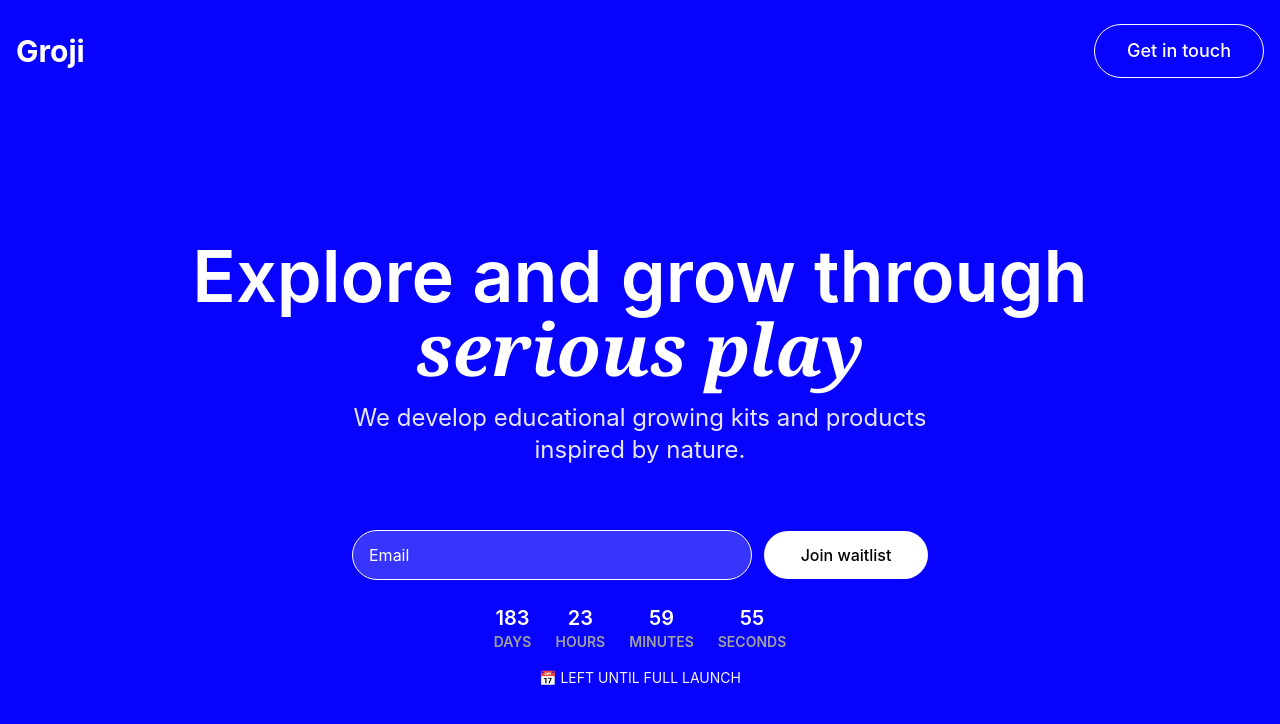
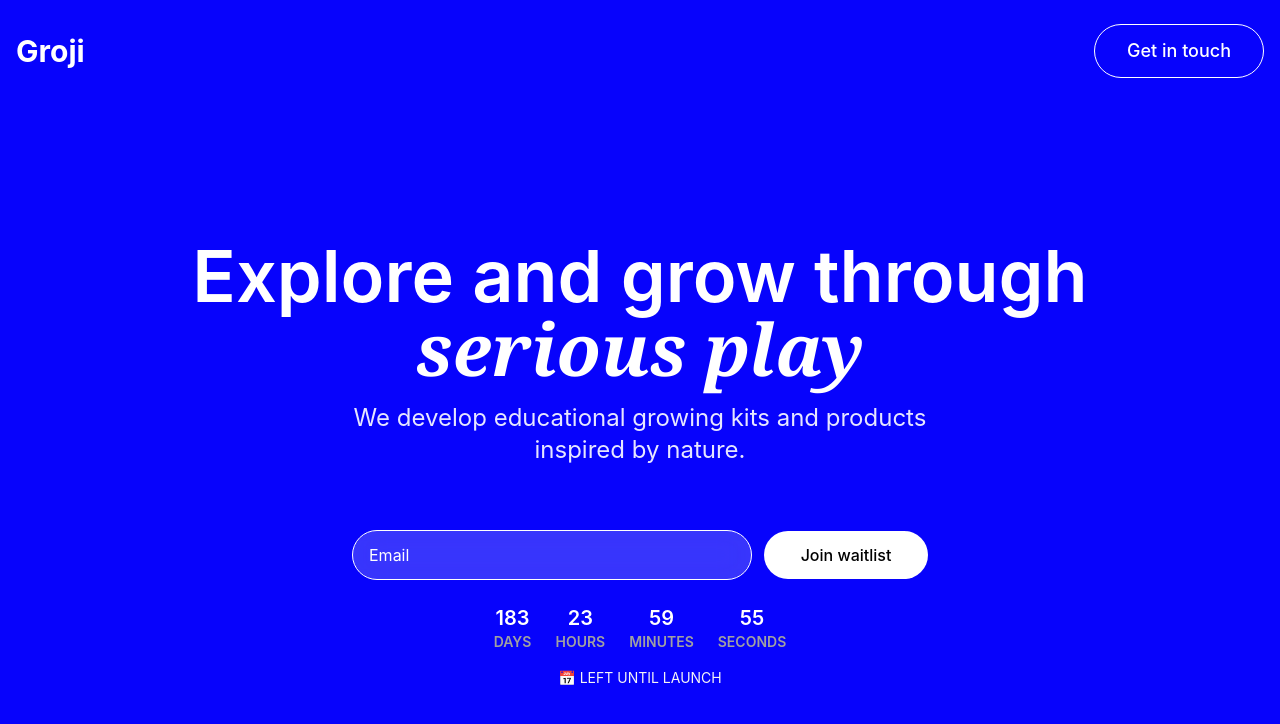
Before and after one commit to m-mcaulay/groji-website, a Next.js app: page / in a window 1280 px wide. Shown: the top 724 px of the page. Built offline with nearby package versions, Linux system fonts and the light colour scheme.

Commit message:
Adjust copy

```diff
--- a/app/page.tsx
+++ b/app/page.tsx
@@ -260,7 +260,7 @@ export default function Home() {
               </div>
 
               <div className="text-xs md:text-sm text-neutral-100 mt-0 md:mt-2">
-                📅 LEFT UNTIL FULL LAUNCH
+                📅 LEFT UNTIL LAUNCH
               </div>
             </div>
 
```
